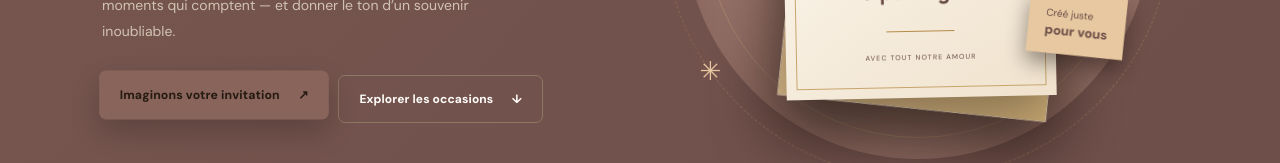
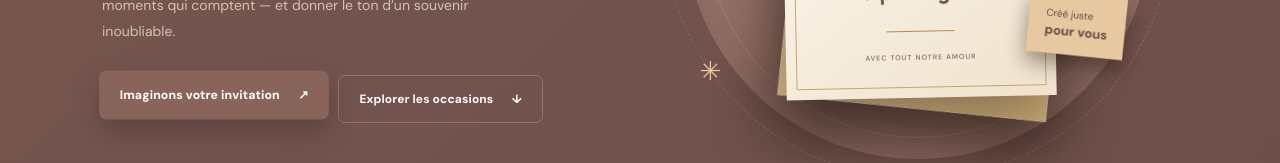
Before and after one commit to chirelhalioua/C-by-C, a Nuxt app: page / in a window 1280 px wide. In both pictures the pointer is over the link 214 px from the left and 598 px from the top of the page. Shown: the part 499-662 px from the top of the page. Built offline with nearby package versions, Linux system fonts and the light colour scheme; a web font is replaced by a local one.

Commit message:
Fix gold button text contrast on hover and click

```diff
--- a/assets/css/main.css
+++ b/assets/css/main.css
@@ -1681,3 +1681,19 @@ body, .site-shell { background: #fbf7f2 !important; }
   align-self: center !important;
   transform: translateY(-3px);
 }
+
+
+/* Contraste des boutons au survol et au clic */
+.button-gold,
+.button-gold:visited {
+  color: #241a12;
+}
+.button-gold:hover,
+.button-gold:focus,
+.button-gold:focus-visible,
+.button-gold:active,
+.hero .button-gold:hover,
+.hero .button-gold:focus-visible,
+.hero .button-gold:active {
+  color: #fffdfb !important;
+}
```
